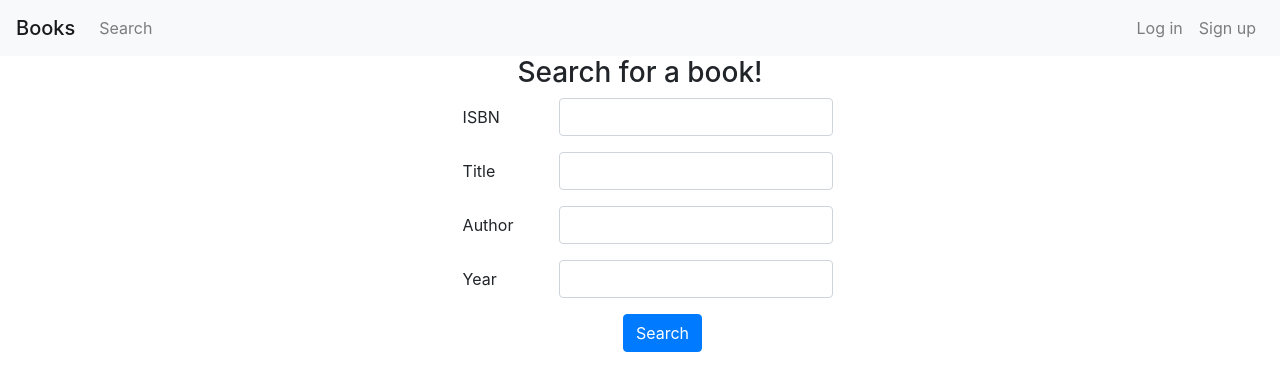
After one commit to NKaty/Book-reviews, a Flask app: page /search-form in a window 1280 px wide. The commit adds this page. Shown: the top 391 px of the page. Run offline with Flask 2, Linux system fonts and the light colour scheme; some libraries are stand-ins or nearby versions.

Commit message:
add search logic

```diff
--- a/application.py
+++ b/application.py
@@ -99,3 +99,49 @@ def login():
 def logout():
     session.clear()
     return redirect('/')
+
+
+@app.route('/search-form', methods=['GET'])
+def search_form():
+    return render_template("search.html")
+
+
+@app.route('/search', methods=['GET'])
+def search():
+    query = {
+        'isbn': f'%{request.args.get("isbn").upper()}%',
+        'title': f'%{request.args.get("title").upper()}%',
+        'author': f'%{request.args.get("author").upper()}%',
+        'year': request.args.get('year')
+    }
+
+    try:
+        query['year'] = int(query['year'])
+    except ValueError:
+        query['year'] = None
+
+    if query['year'] is None:
+        books = db.execute("SELECT isbn, title, author, year FROM books WHERE \
+                            (UPPER(isbn) LIKE :isbn AND \
+                            UPPER(title) LIKE :title AND \
+                            UPPER(author) LIKE :author) ORDER BY title LIMIT 10",
+                           {'isbn': query['isbn'],
+                            'title': query['title'],
+                            'author': query['author']
+                            }).fetchall()
+    else:
+        books = db.execute("SELECT isbn, title, author, year FROM books WHERE \
+                            (UPPER(isbn) LIKE :isbn AND \
+                            UPPER(title) LIKE :title AND \
+                            UPPER(author) LIKE :author AND \
+                            year = :year) ORDER BY title LIMIT 10",
+                           {'isbn': query['isbn'],
+                            'title': query['title'],
+                            'author': query['author'],
+                            'year': query['year']
+                            }).fetchall()
+
+    if not len(books):
+        return render_template('search-form.html', error_message='Nothing has been found on your request!')
+
+    return render_template("books.html", books=books)
--- a/static/style.css
+++ b/static/style.css
@@ -1,4 +1,20 @@
 .form-control {
-    display: inline-block;
-    width: auto;
+  display: inline-block;
+  width: auto;
 }
+
+.card {
+  display: inline-block;
+}
+
+.card-columns {
+@include media-breakpoint-only(sm) {
+    column-count: 5;
+  }
+  @include media-breakpoint-only(lg) {
+    column-count: 5;
+  }
+  @include media-breakpoint-only(xl) {
+    column-count: 6;
+  }
+}
--- a/templates/layout.html
+++ b/templates/layout.html
@@ -14,7 +14,7 @@
         <a class="navbar-brand mb-0 h1" href="{{ url_for('index') }}">Books</a>
         <ul class="navbar-nav mr-auto">
             <li class="nav-item">
-                <a class="nav-link" href="/search">Search</a>
+                <a class="nav-link" href="{{ url_for('search_form') }}">Search</a>
             </li>
         </ul>
         {% if session.user_id %}
@@ -23,7 +23,7 @@
                     <span class="navbar-text">{{ session.user_name }}</span>
                 </li>
                 <li class="nav-item">
-                    <a class="nav-link" href="{{ url_for('signup') }}">Log out</a>
+                    <a class="nav-link" href="{{ url_for('logout') }}">Log out</a>
                 </li>
             </ul>
         {% else %}
--- a/templates/login.html
+++ b/templates/login.html
@@ -13,7 +13,7 @@
 
     <div class="text-center">
         <h3>Log in to your books account!</h3>
-        <form action="/login" method="post">
+        <form action="{{ url_for('login') }}" method="post">
             <div class="form-group text-center">
                 <input name="username" class="form-control" placeholder="Username" autofocus required>
             </div>
--- /dev/null
+++ b/templates/search.html
@@ -0,0 +1,50 @@
+{% extends "layout.html" %}
+
+{% block body %}
+
+    {% if error_message %}
+        <div class="alert alert-danger alert-dismissible fade show" role="alert">
+            {{ error_message }}
+            <button type="button" class="close" data-dismiss="alert" aria-label="Close">
+                <span aria-hidden="true">&times;</span>
+            </button>
+        </div>
+    {% endif %}
+
+    <h3 class="text-center">Search for a book!</h3>
+    <div class="row justify-content-center">
+        <form action="{{ url_for('search') }}" method="get">
+            <div class="form-group row">
+                <label for="isbn" class="col-sm-3 col-form-label">ISBN</label>
+                <div class="col-sm-2">
+                    <input type="text" class="form-control" id="isbn" name="isbn">
+                </div>
+            </div>
+            <div class="form-group row">
+                <label for="title" class="col-sm-3 col-form-label">Title</label>
+                <div class="col-sm-2">
+                    <input type="text" class="form-control" id="title" name="title">
+                </div>
+            </div>
+            <div class="form-group row">
+                <label for="author" class="col-sm-3 col-form-label">Author</label>
+                <div class="col-sm-2">
+                    <input type="text" class="form-control" id="author" name="author">
+                </div>
+            </div>
+            <div class="form-group row">
+                <label for="year" class="col-sm-3 col-form-label">Year</label>
+                <div class="col-sm-2">
+                    <input type="number" min="0" class="form-control" id="year" name="year">
+                </div>
+            </div>
+            <div class="form-group row justify-content-center">
+                <div class="col-sm-2">
+                    <button type="submit" class="btn btn-primary">Search</button>
+                </div>
+            </div>
+        </form>
+    </div>
+
+
+{% endblock %}
--- a/templates/signup.html
+++ b/templates/signup.html
@@ -13,7 +13,7 @@
 
     <div class="text-center">
         <h3>Sign up and start review books!</h3>
-        <form action="/signup" method="post">
+        <form action="{{ url_for('signup') }" method="post">
             <div class="form-group text-center">
                 <input name="username" class="form-control" placeholder="Username" autofocus required>
             </div>
```
Also changed, not shown: templates/books.html (added, +21 -0 lines).
